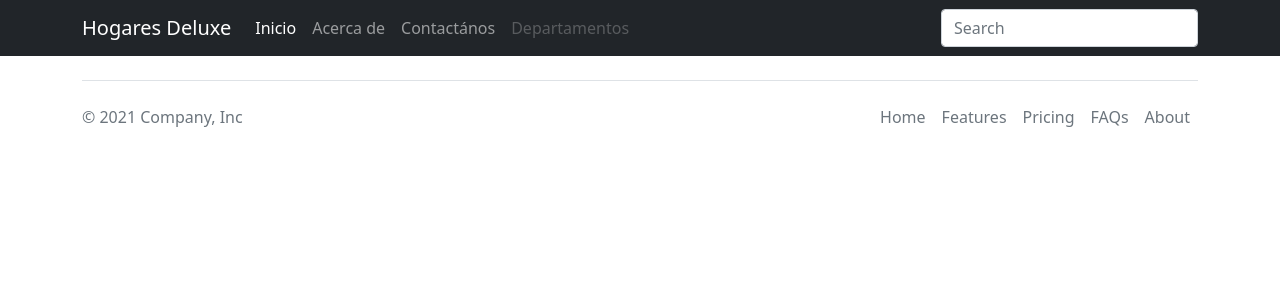
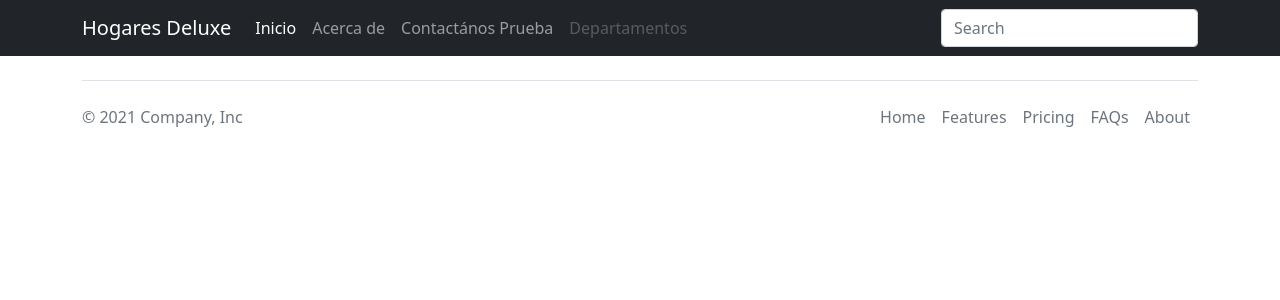
Before and after one commit to pr0vis0ri0/progra-web, a Django app: page /app/home in a window 1280 px wide. Shown: the top 300 px of the page. Run offline with Django 4.2, Linux system fonts and the light colour scheme.

Commit message:
comit de prueba

```diff
--- a/Pagina/Appventas/templates/home.html
+++ b/Pagina/Appventas/templates/home.html
@@ -26,7 +26,7 @@
             <a class="nav-link" href="#">Acerca de</a>
           </li>
           <li class="nav-item">
-            <a class="nav-link" href="#">Contactános</a>
+            <a class="nav-link" href="#">Contactános Prueba</a>
           </li>
           <li class="nav-item">
             <a class="nav-link disabled" href="#" tabindex="-1" aria-disabled="true">Departamentos</a>
```
